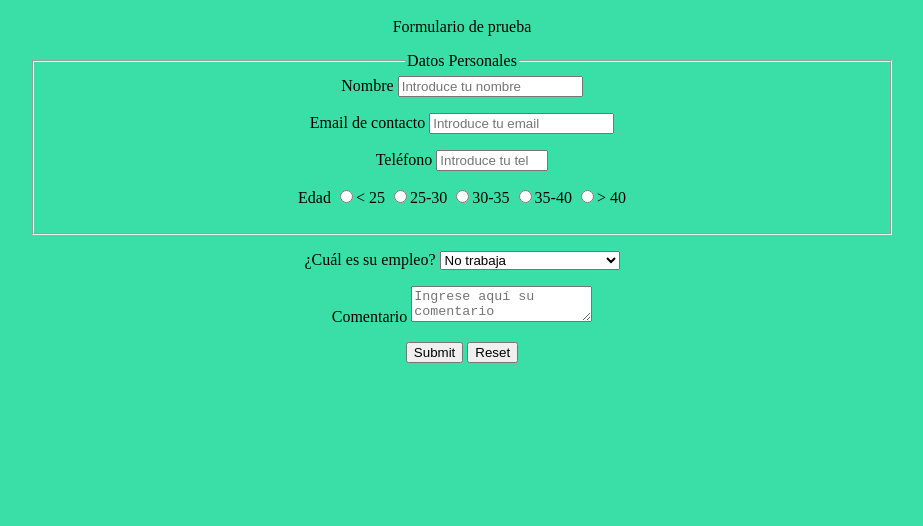
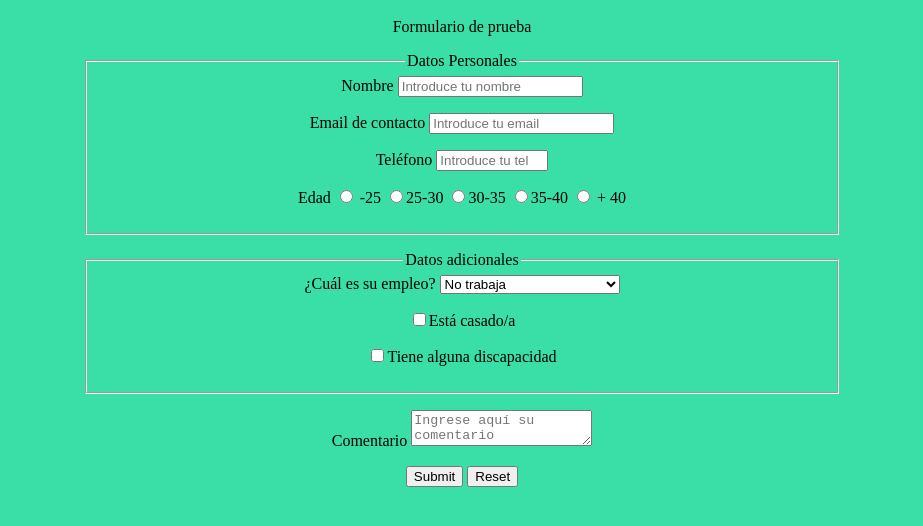
Before and after one commit to agonben23/desarrollo-web, a plain HTML site: page formulario-encuesta/index.html in a window 1280 px wide. Shown: the part 48-574 px from the top of the page, without its empty margins (178-1101 px from the left). Drawn offline with Linux system fonts and the light colour scheme.

Commit message:
requisitos básicos completados

```diff
--- a/formulario-encuesta/index.html
+++ b/formulario-encuesta/index.html
@@ -13,24 +13,33 @@
       <input type="email" name="email" id="email" placeholder="Introduce tu email" required />
       <p/>
       <label id="number-label" for="telefono">Teléfono</label>
-      <input type="number" name="telefono" id="telefono" min="100000000" max="999999999" placeholder="Introduce tu telefono" required />
+      <input type="number" name="telefono" id="number" min="100000000" max="999999999" placeholder="Introduce tu telefono" required />
       <p/>
       <label for="name">Edad
-        <input id="edad" type="radio" name="edad">< 25
-        <input id="edad" type="radio" name="edad">25-30
-        <input id="edad" type="radio" name="edad">30-35
-        <input id="edad" type="radio" name="edad">35-40
-        <input id="edad" type="radio" name="edad">> 40
+        <input id="e-25" type="radio" name="edad" value="-25"> -25</input>
+        <input id="e25-30" type="radio" name="edad" value="25-30">25-30
+        <input id="e30-35" type="radio" name="edad" value="30-35">30-35
+        <input id="e35-40" type="radio" name="edad" value="35-40">35-40
+        <input id="e+40" type="radio" name="edad" value="+40"> + 40
       </label>
     </fieldset>
+    <p/>
+
       <p/>
-      <label for="trabajo">¿Cuál es su empleo?</label>
-      <select id="dropdown">
+      <fieldset>
+        <legend>Datos adicionales</legend>
+        <label for="trabajo">¿Cuál es su empleo?</label>
+        <select id="dropdown">
         <option value="no-trabaja">No trabaja</option>
         <option value="estudiante">Estudiante</option>
         <option value="t-completo">Empleo a tiempo completo</option>
         <option value="t-parcial">Empleo a tiempo parcial</option>
-      </select>
+        </select>
+        <p/>
+        <input type="checkbox" name="casado" id="casado" value="si">Está casado/a
+        <p/>
+        <input type="checkbox" name="discapacidad" id="dc" value="si">Tiene alguna discapacidad
+      </fieldset>
       <p/>
       <label id="comments" for="comentario">Comentario</label>
       <textarea id="comentario" placeholder="Ingrese aquí su comentario"></textarea>
--- a/formulario-encuesta/styles.css
+++ b/formulario-encuesta/styles.css
@@ -2,10 +2,11 @@
     background-color: rgb(57, 223, 167);
     color: black;
     text-align: center;
+
 }
 #survey-form{
-    margin-left: 200px;
-    margin-right: 200px;
+    margin-left: 20%;
+    margin-right: 20%;
 }
 #comments{
     align-items:center;
```
